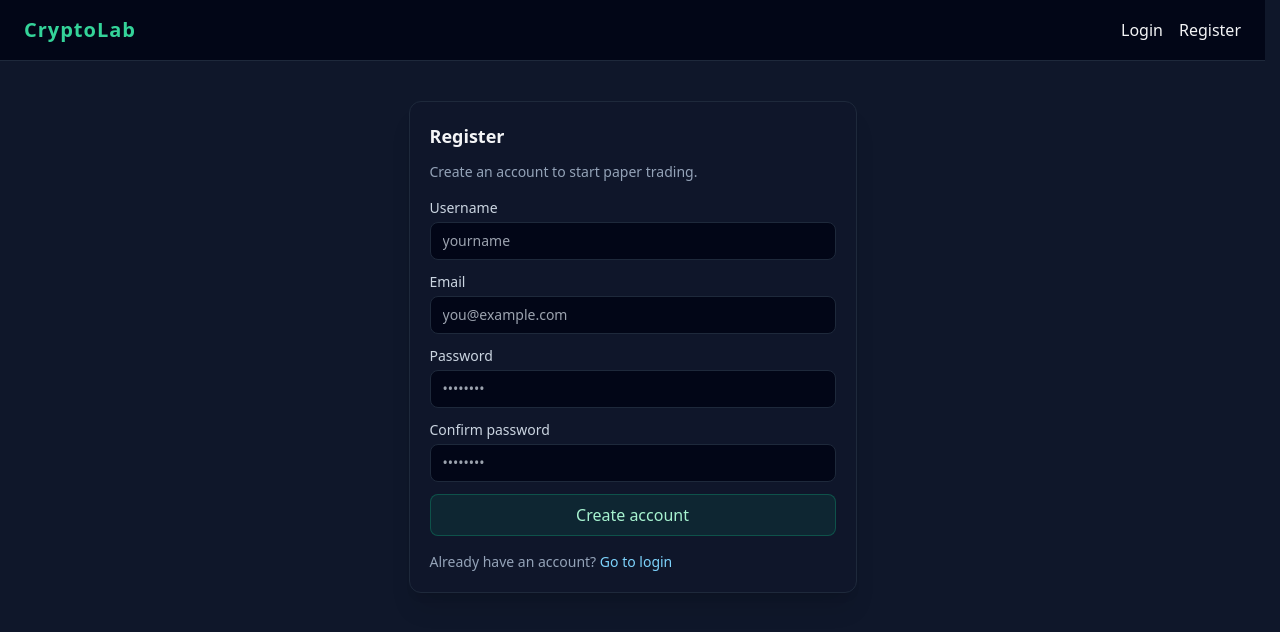
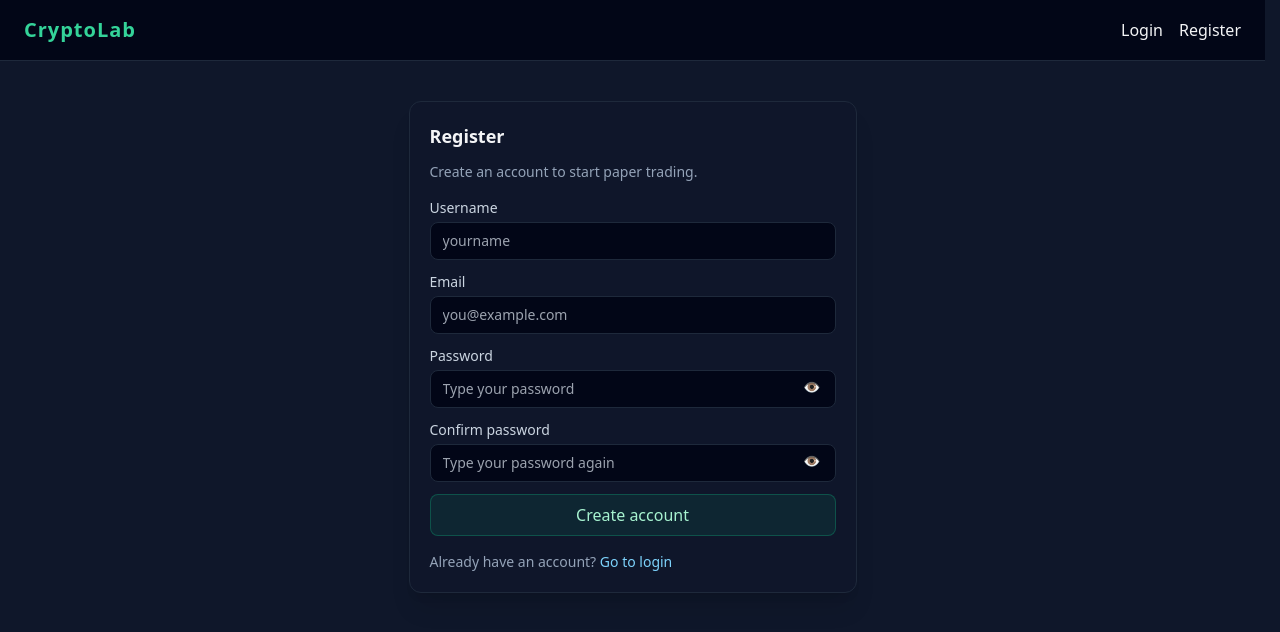
Before and after one commit to DanielPincu/CryptoLab---Frontend, a React (Vite) app: page /register in a window 1280 px wide. Shown: the top 632 px of the page. Built offline with nearby package versions, Linux system fonts and the light colour scheme; no server answers.

Commit message:
UI Updated

```diff
--- a/src/components/LuckyStrikeCard.tsx
+++ b/src/components/LuckyStrikeCard.tsx
@@ -1,80 +1,16 @@
-import type { LuckyStrike } from '../interfaces/luckyStrike.interface'
-import { useEffect, useState } from 'react'
-import { getPortfolioSummary } from '../api/portfolioSummary.api'
-
-export default function LuckyStrikeCard() {
-  const [luckyStrike, setLuckyStrike] = useState<LuckyStrike | null>(null)
-  const [loading, setLoading] = useState(true)
-
-  useEffect(() => {
-    getPortfolioSummary()
-      .then((data) => {
-        setLuckyStrike(data.luckyStrike ?? null)
-      })
-      .catch(() => {})
-      .finally(() => setLoading(false))
-  }, [])
-
-  if (loading || !luckyStrike) {
-    return (
-      <div className="mb-6 p-4 rounded-lg border border-slate-800 bg-slate-900/60">
-        <div className="animate-pulse">
-          <div className="h-4 w-40 bg-slate-700 rounded mb-3" />
-          <div className="h-6 w-56 bg-slate-700 rounded mb-3" />
-          <div className="h-3 w-72 bg-slate-700 rounded mb-3" />
-          <div className="h-3 w-48 bg-slate-700 rounded mb-3" />
-          <div className="h-2 w-full bg-slate-700 rounded" />
-        </div>
-      </div>
-    )
-  }
-  const progressWidth = Math.max(
-    0,
-    Math.min(
-      100,
-      (luckyStrike.progressPercent / luckyStrike.targetPercent) * 100
-    )
-  )
-
+export default function RewardInfoCard() {
   return (
     <div className="mb-6 p-4 rounded-lg border border-emerald-500/30 bg-emerald-500/5">
       <div className="text-sm text-slate-400 mb-1">
-        Lucky Strike Progress
+        Reward System
       </div>
 
-      <div className="text-lg font-semibold text-emerald-300">
-        {luckyStrike.progressPercent}% / {luckyStrike.targetPercent}%
+      <div className="text-lg font-semibold text-emerald-400">
+        💥 Earn bonuses on profitable trades
       </div>
 
-      <div className="text-xs text-slate-400 mb-2">
-        {luckyStrike.achieved
-          ? 'Reward already claimed today ✅'
-          : luckyStrike.remainingPercent > 0
-          ? `You need +${luckyStrike.remainingPercent}% more to earn $${luckyStrike.reward}`
-          : 'Reward ready! Sell to claim 🎯'}
-      </div>
-
-      <div className="text-xs text-slate-500 mb-2">
-        Start Balance: ${luckyStrike.startEquity.toFixed(2)}
-      </div>
-
-      <div
-        className={`text-xs font-medium mb-2 ${
-          luckyStrike.achieved
-            ? 'text-emerald-400'
-            : 'text-slate-500'
-        }`}
-      >
-        {luckyStrike.achieved
-          ? 'Reward claimed ✅'
-          : 'Reward not claimed'}
-      </div>
-
-      <div className="w-full h-2 bg-slate-800 rounded overflow-hidden">
-        <div
-          className="h-full bg-emerald-400 transition-all"
-          style={{ width: `${progressWidth}%` }}
-        />
+      <div className="text-xs text-slate-500 mt-2">
+        Close a trade in profit → earn 10% of your profit as a bonus (up to $100)
       </div>
     </div>
   )
--- a/src/pages/Register.tsx
+++ b/src/pages/Register.tsx
@@ -13,6 +13,8 @@ export default function Register() {
   const [confirm, setConfirm] = useState('')
   const [error, setError] = useState<string | null>(null)
   const [loading, setLoading] = useState(false)
+  const [showPassword, setShowPassword] = useState(false)
+  const [showConfirm, setShowConfirm] = useState(false)
 
   async function onSubmit(e: React.FormEvent) {
     e.preventDefault()
@@ -38,7 +40,7 @@ export default function Register() {
     try {
       setLoading(true)
       await register(username.trim(), email.trim(), password)
-      navigate('/dashboard')
+      navigate('/home')
     } catch (err: unknown) {
       let msg = 'Registration failed'
       if (isAxiosError(err)) {
@@ -92,26 +94,46 @@ export default function Register() {
 
           <label className="block text-sm text-slate-300">
             Password
+            <div className="relative">
               <input
-              type="password"
+                type={showPassword ? 'text' : 'password'}
                 value={password}
                 onChange={(e) => setPassword(e.target.value)}
-              className="mt-1 w-full rounded-lg border border-slate-800 bg-slate-950 px-3 py-2 outline-none focus:ring-2 focus:ring-emerald-500/40"
-              placeholder="••••••••"
+                className="mt-1 w-full rounded-lg border border-slate-800 bg-slate-950 px-3 py-2 pr-10 outline-none focus:ring-2 focus:ring-emerald-500/40"
+                placeholder="Type your password"
                 autoComplete="new-password"
               />
+              <button
+                type="button"
+                aria-label={showPassword ? 'Hide password' : 'Show password'}
+                onClick={() => setShowPassword((v) => !v)}
+                className="absolute right-2 top-1/2 -translate-y-1/2 rounded-md px-2 py-1 text-slate-300 hover:bg-slate-800"
+              >
+                {showPassword ? '🙈' : '👁️'}
+              </button>
+            </div>
           </label>
 
           <label className="block text-sm text-slate-300">
             Confirm password
+            <div className="relative">
               <input
-              type="password"
+                type={showConfirm ? 'text' : 'password'}
                 value={confirm}
                 onChange={(e) => setConfirm(e.target.value)}
-              className="mt-1 w-full rounded-lg border border-slate-800 bg-slate-950 px-3 py-2 outline-none focus:ring-2 focus:ring-emerald-500/40"
-              placeholder="••••••••"
+                className="mt-1 w-full rounded-lg border border-slate-800 bg-slate-950 px-3 py-2 pr-10 outline-none focus:ring-2 focus:ring-emerald-500/40"
+                placeholder="Type your password again"
                 autoComplete="new-password"
               />
+              <button
+                type="button"
+                aria-label={showConfirm ? 'Hide password' : 'Show password'}
+                onClick={() => setShowConfirm((v) => !v)}
+                className="absolute right-2 top-1/2 -translate-y-1/2 rounded-md px-2 py-1 text-slate-300 hover:bg-slate-800"
+              >
+                {showConfirm ? '🙈' : '👁️'}
+              </button>
+            </div>
           </label>
 
           <button
```
Lines whose indentation alone changed are shown as unchanged.
